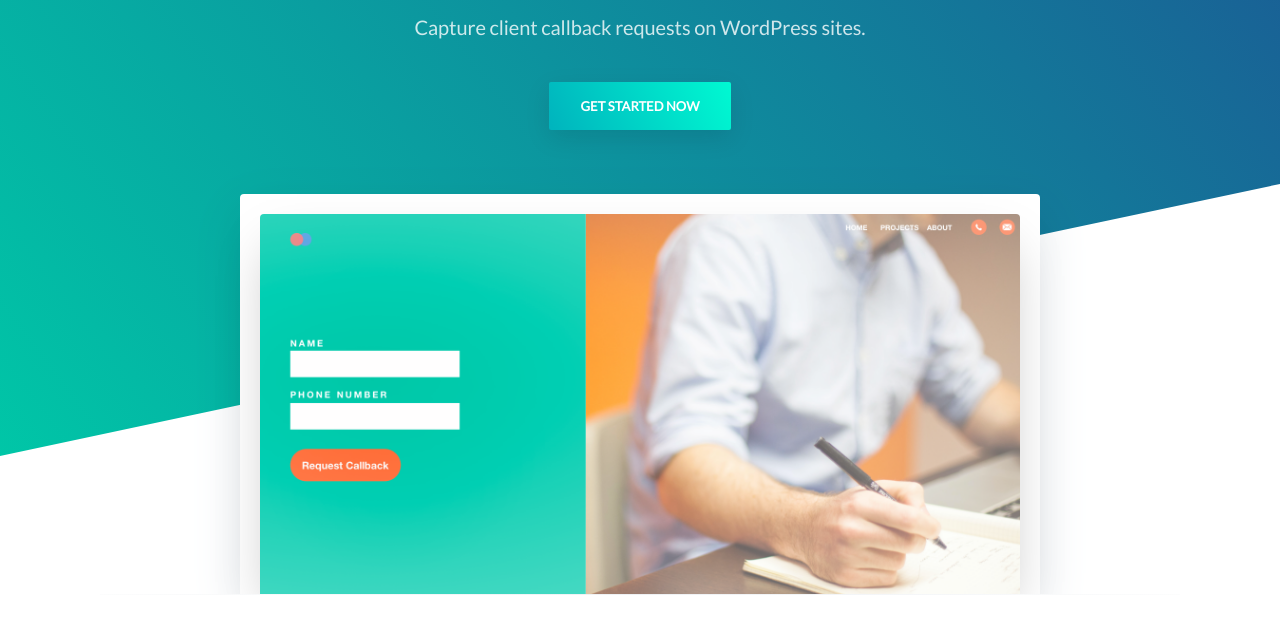
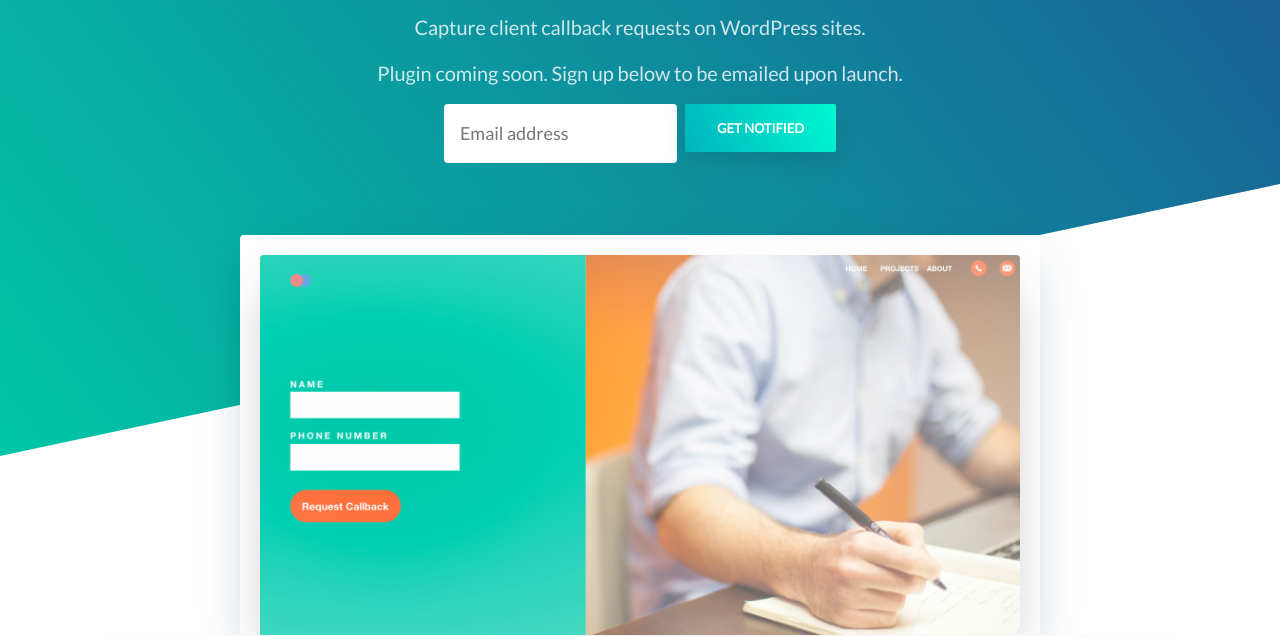
Before and after one commit to kiteframe/wp-request-callback-site, a website: page index.html in a window 1280 px wide. Shown: the part 184-821 px from the top of the page. Drawn offline with nearby package versions, Linux system fonts and the light colour scheme; files that its build step writes are made by us from their sources; files whose address does not match are found by name.

Commit message:
Add sign up form

```diff
--- a/index.html
+++ b/index.html
@@ -17,7 +17,12 @@
             <div class="hero-inner">
                 <h1 class="hero-title h2-mobile mt-0 is-revealing">WP Request Callback</h1>
                 <p class="hero-paragraph is-revealing">Capture client callback requests on WordPress sites.</p>
-                <p class="hero-cta is-revealing"><a class="button button-secondary button-shadow" href="#">Get started now</a></p>
+                <p class="hero-paragraph is-revealing"> Plugin coming soon. Sign up below to be emailed upon launch.</p>
+                <form class="hero-cta is-revealing" name="notification-signup" method="POST" netlify-honeypot="bot-field" netlify>
+                    <label class="hidden">Don’t fill this out if you're human: <input name="bot-field" /></label>
+                    <input type="text" name="email" placeholder="Email address" class="mr-8" />
+                    <button type="submit" class="button button-secondary button-shadow">Get notified</button>
+                </form>
                 <div class="hero-media">
                   <img src="dist/images/screenshot.png" alt="Screenshot of form">
                 </div>
--- a/src/scss/base/_base.scss
+++ b/src/scss/base/_base.scss
@@ -100,3 +100,10 @@ td {
 		padding-right: 0;
 	}
 }
+
+input {
+  border: none;
+  background: white;
+  border-radius: 4px;
+  padding: 16px;
+}
--- a/src/scss/base/_helpers.scss
+++ b/src/scss/base/_helpers.scss
@@ -473,3 +473,7 @@
 		}
 	}
 }
+
+.hidden {
+  display: none;
+}
--- a/src/scss/layout/_hero.scss
+++ b/src/scss/layout/_hero.scss
@@ -5,7 +5,17 @@
 }
 
 .hero-paragraph {
-    margin-bottom: 32px;
+    margin-bottom: 16px;
+}
+
+.hero-cta {
+  display: flex;
+  flex-direction: column;
+
+  input {
+    margin-right: 0;
+    margin-bottom: 8px;
+  }
 }
 
 .hero-media {
@@ -40,13 +50,23 @@
     }
 
     .hero-paragraph {
-        margin-bottom: 40px;
         padding-left: 72px;
         padding-right: 72px;
+    }
+
+    .hero-cta {
+      display: flex;
+      flex-direction: row;
+      justify-content: center;
+
+      input {
+        margin-right: 8px;
+      }
     }
 
     .hero-media {
         margin-top: 64px;
         height: 400px;
+        padding: 20px;
     }
 }
```
